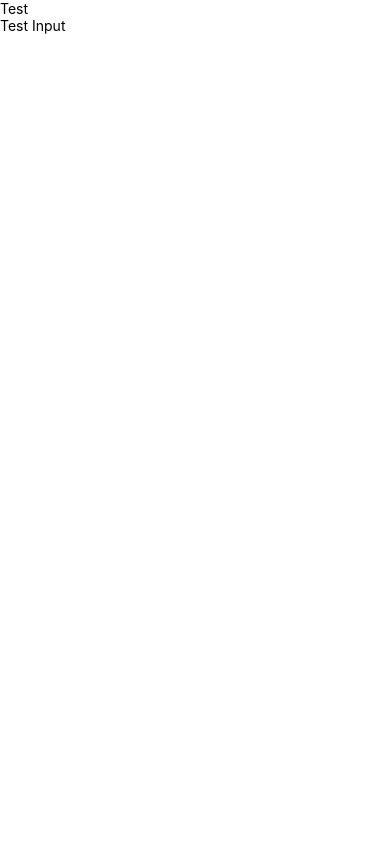
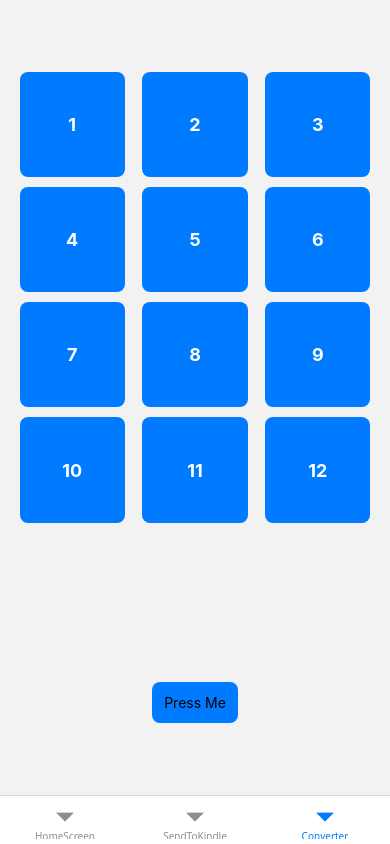
Before and after one commit to Turtl3Lord/Send_To_Kindle, a React Native app: screen /Converter in a window 390 px wide. Built offline with nearby package versions, Linux system fonts and the light colour scheme.

Commit message:
feat: added navigation, and implemented Convert, Send, and Home screens

```diff
--- a/App.tsx
+++ b/App.tsx
@@ -11,27 +11,27 @@ import {
   SafeAreaProvider,
   useSafeAreaInsets,
 } from 'react-native-safe-area-context';
+import { HomeScreen } from './src/pages/HomeScreen';
+import { NavigationContainer } from '@react-navigation/native';
+import { createBottomTabNavigator } from '@react-navigation/bottom-tabs';
+import { ConverterScreen } from './src/pages/ConverterScreen';
+import { SendToKindleScreen } from './src/pages/SendToKindleScreen';
 
 function App() {
   const isDarkMode = useColorScheme() === 'dark';
-
+const Tab = createBottomTabNavigator();
   return (
-    <SafeAreaProvider>
-      <StatusBar barStyle={isDarkMode ? 'light-content' : 'light-content'} />
-      <AppContent />
-    </SafeAreaProvider>
+    <NavigationContainer>
+      <Tab.Navigator initialRouteName='HomeScreen' screenOptions={{headerShown:false}}>
+        <Tab.Screen name="HomeScreen" component={HomeScreen} />
+        <Tab.Screen name="SendToKindle" component={SendToKindleScreen} />
+        <Tab.Screen name="Converter" component={ConverterScreen} />
+      </Tab.Navigator>
+    </NavigationContainer>
   );
 }
 
-function AppContent() {
 
-  return (
-    <View >
-      <Text>Test</Text>
-      <TextInput placeholder="Test Input" />
-    </View>
-  );
-}
 
 const styles = StyleSheet.create({
   container: {
--- a/package.json
+++ b/package.json
@@ -11,9 +11,12 @@
   },
   "dependencies": {
     "@react-native/new-app-screen": "0.81.4",
+    "@react-navigation/bottom-tabs": "^7.4.8",
+    "@react-navigation/native": "^7.1.18",
     "react": "19.1.0",
     "react-native": "0.81.4",
-    "react-native-safe-area-context": "^5.5.2"
+    "react-native-safe-area-context": "^5.6.1",
+    "react-native-screens": "^4.16.0"
   },
   "devDependencies": {
     "@babel/core": "^7.25.2",
--- a/src/pages/ConverterScreen.tsx
+++ b/src/pages/ConverterScreen.tsx
@@ -0,0 +1,60 @@
+import React from "react";
+import { View, Text, StyleSheet, Dimensions, TouchableOpacity, Pressable } from "react-native";
+
+const numColumns = 3;
+const screenHeight = Dimensions.get("window").height;
+const gridHeight = screenHeight * 0.7;
+
+export const ConverterScreen = () => {
+  const items = Array.from({ length: 12 }).map((_, i) => i + 1);
+
+  return (
+    <View style={styles.container}>
+      <View style={[styles.grid, { height: gridHeight }]}>
+        {items.map((item) => (
+          <TouchableOpacity key={item} style={styles.item}>
+            <Text style={styles.text}>{item}</Text>
+          </TouchableOpacity>
+        ))}
+      </View>
+      <Pressable style={styles.pressable} onPress={() => console.log("Pressed!")}>
+        <Text>Press Me</Text>
+      </Pressable>
+    </View>
+  );
+};
+
+const styles = StyleSheet.create({
+  container: {
+    flex: 1,
+    alignItems: "center",
+    justifyContent: "center",
+    backgroundColor: "#f2f2f2",
+  },
+  grid: {
+    flexDirection: "row",
+    flexWrap: "wrap",
+    justifyContent: "space-between",
+    width: "90%", // largura do grid
+  },
+  item: {
+    width: "30%",       // 3 itens por linha
+    aspectRatio: 1,     // quadrado
+    backgroundColor: "#007BFF",
+    justifyContent: "center",
+    alignItems: "center",
+    marginBottom: 10,
+    borderRadius: 8,
+  },
+  text: {
+    color: "#fff",
+    fontWeight: "bold",
+    fontSize: 18,
+  },
+  pressable: {
+    backgroundColor: "#007BFF",
+    padding: 12,
+    borderRadius: 8,
+    marginTop: 20,
+  },
+});
--- a/src/pages/SendToKindleScreen.tsx
+++ b/src/pages/SendToKindleScreen.tsx
@@ -0,0 +1,25 @@
+import { StyleSheet, Text, View } from "react-native";
+
+
+
+export const SendToKindleScreen = () => {
+  return (
+    <View style={styles.container}>
+      <Text style={styles.text}>Bem-vindo à SendToKindleScreen!</Text>
+    </View>
+  );
+};
+
+const styles = StyleSheet.create({
+  container: {
+    flex: 1,
+    justifyContent: "center",
+    alignItems: "center",
+    backgroundColor: "#f2f2f2",
+  },
+  text: {
+    fontSize: 20,
+    fontWeight: "bold",
+    color: "#333",
+  },
+});
```
Also changed, not shown: 1 other file (tests, documents, lock files or other folders).
